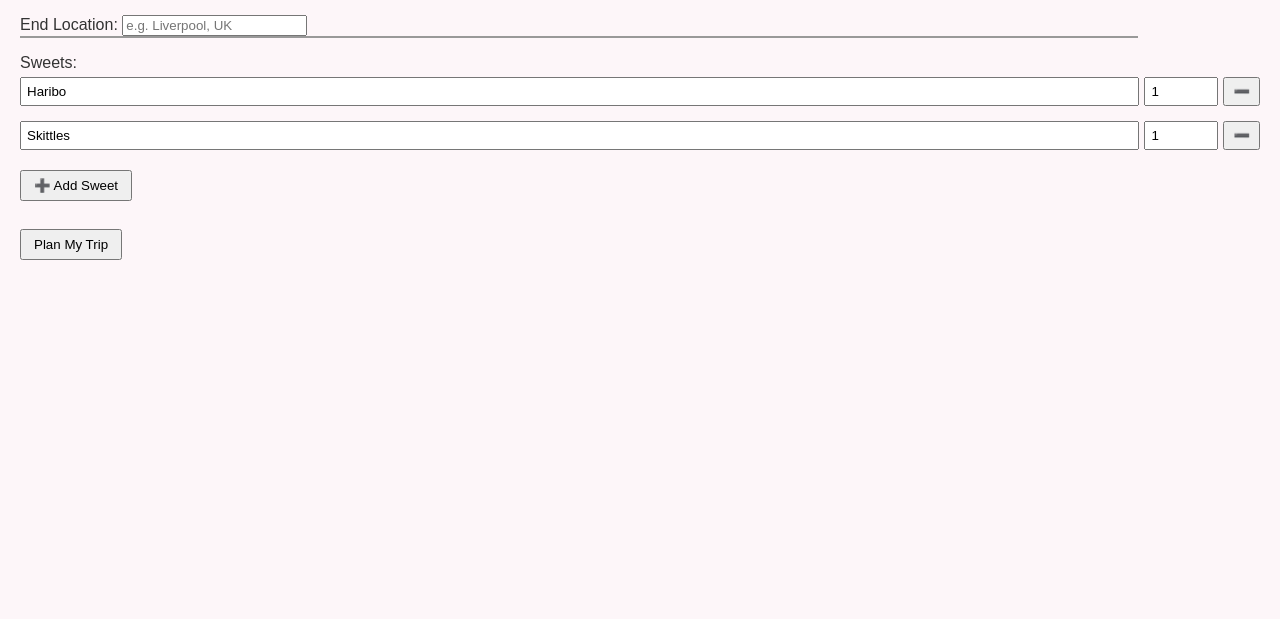
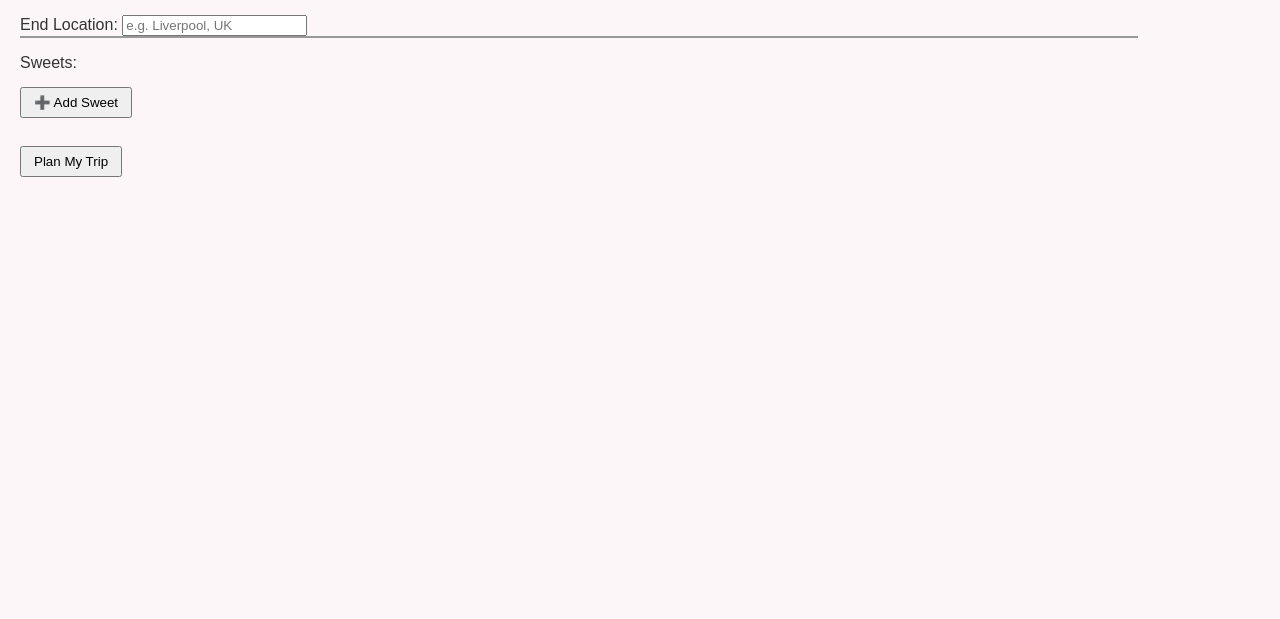
Before and after one commit to sweet-trip-planner/main, a plain HTML site: page index.html in a window 1280 px wide. Shown: the part 166-785 px from the top of the page. Drawn offline with nearby package versions, Linux system fonts and the light colour scheme.

Commit message:
Update index.html

```diff
--- a/index.html
+++ b/index.html
@@ -373,8 +373,6 @@
     });
 
     window.onload = () => {
-      addSweet("Haribo", 1);
-      addSweet("Skittles", 1);
       setupAutocomplete(startInput, startSuggestions);
       setupAutocomplete(endInput, endSuggestions);
     };
```
